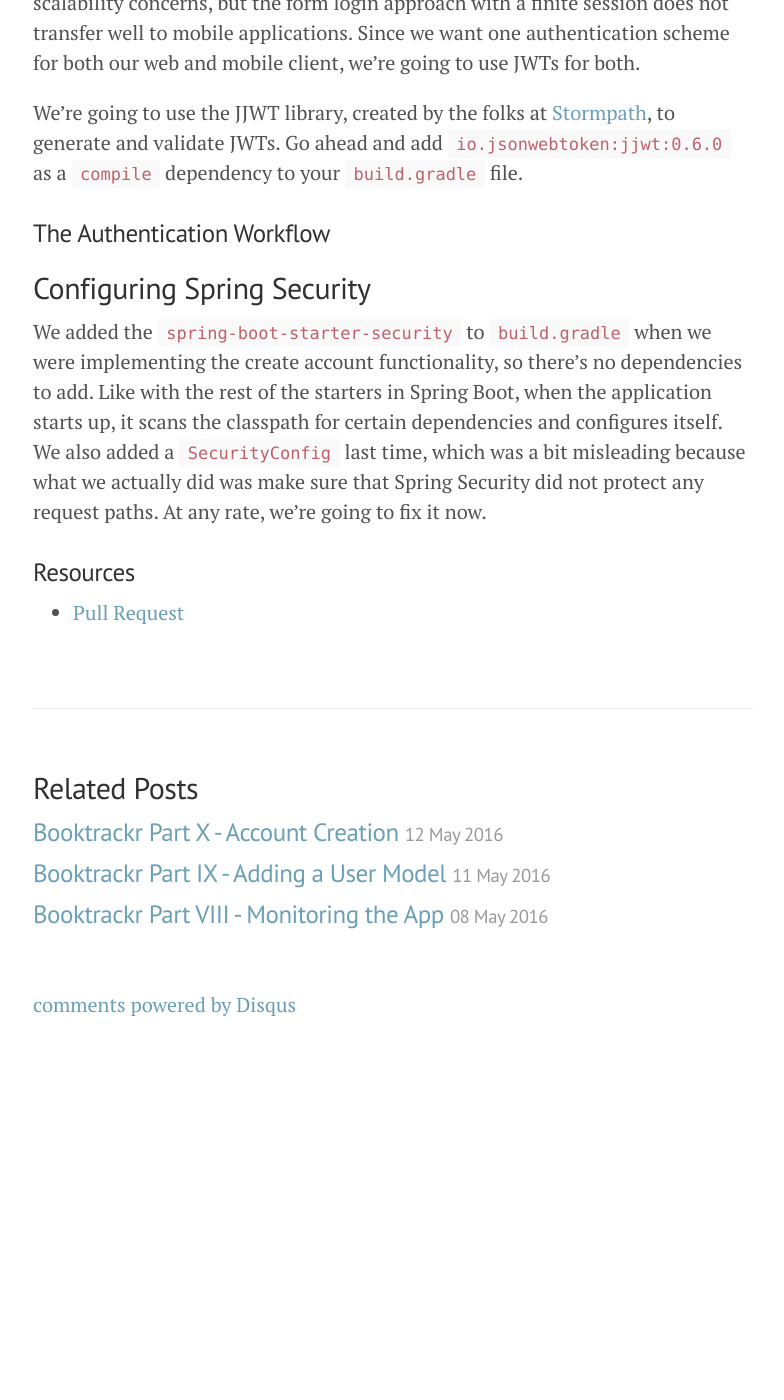
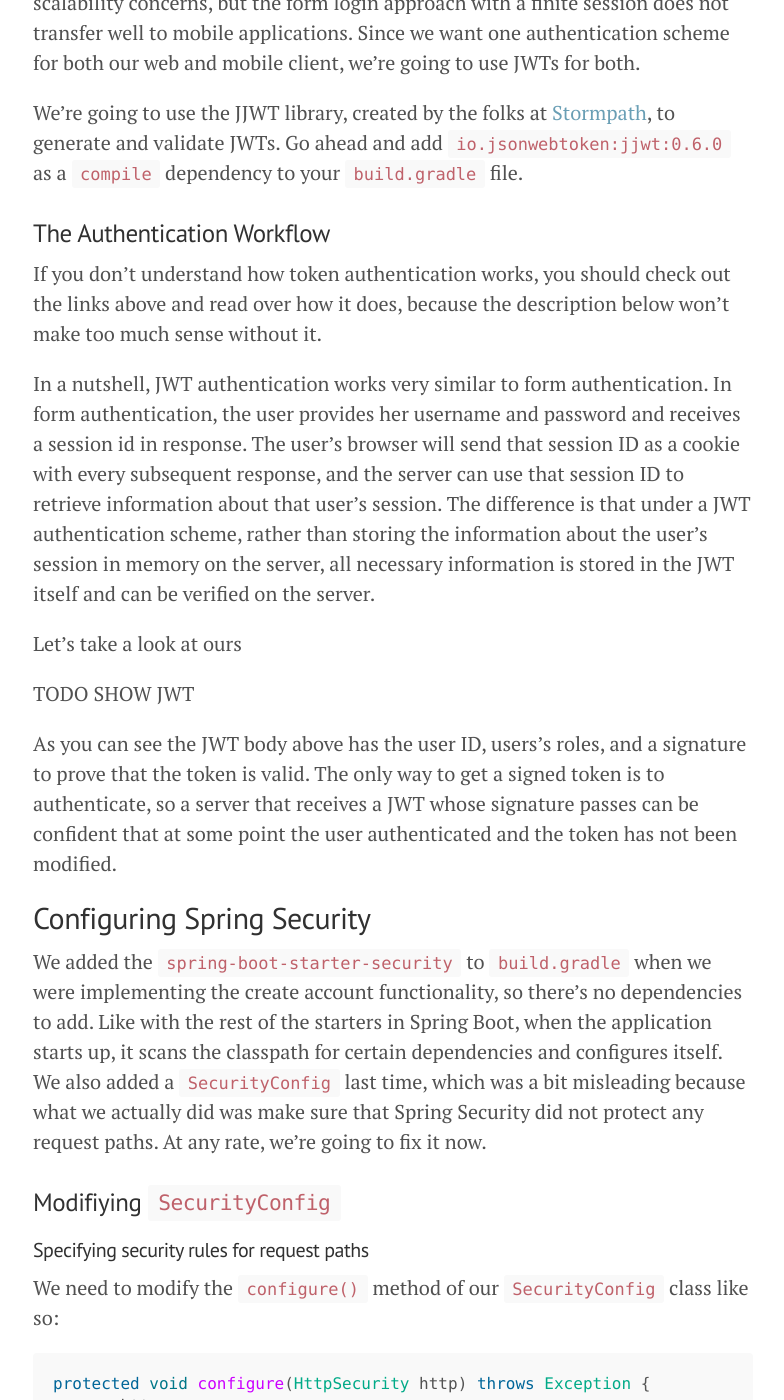
Before and after one commit to rpmartz/rpmartz.github.io, a Jekyll site: the page built from _posts/2016-05-13-booktrackr-part-11-security.md, in a window 1280 px wide and 1400 px high, scrolled down 833 px. Shown: the whole window, without its empty margins (247-1031 px from the left). Built offline with Jekyll 4.4.1, drawn with Linux system fonts in a browser that asks for light colours; nearby versions of some CDN libraries; comment, search, counter and statistics services are not loaded; before the commit the page ends 1853 px from its top, so only the background shows below that; some of the changed text lies outside the part shown.

Commit message:
more on part 11

````diff
--- a/_posts/2016-05-13-booktrackr-part-11-security.md
+++ b/_posts/2016-05-13-booktrackr-part-11-security.md
@@ -23,6 +23,16 @@ We're going to use the JJWT library, created by the folks at [Stormpath](https:/
 
 ### The Authentication Workflow
 
+If you don't understand how token authentication works, you should check out the links above and read over how it does, because the description below won't make too much sense without it.
+
+In a nutshell, JWT authentication works very similar to form authentication. In form authentication, the user provides her username and password and receives a session id in response. The user's browser will send that session ID as a cookie with every subsequent response, and the server can use that session ID to retrieve information about that user's session. The difference is that under a JWT authentication scheme, rather than storing the information about the user's session in memory on the server, all necessary information is stored in the JWT itself and can be verified on the server.
+
+Let's take a look at ours
+
+TODO SHOW JWT
+
+As you can see the JWT body above has the user ID, users's roles, and a signature to prove that the token is valid. The only way to get a signed token is to authenticate, so a server that receives a JWT whose signature passes can be confident that at some point the user authenticated and the token has not been modified.
+
 
 
 
@@ -30,7 +40,32 @@ We're going to use the JJWT library, created by the folks at [Stormpath](https:/
 
 We added the `spring-boot-starter-security` to `build.gradle` when we were implementing the create account functionality, so there's no dependencies to add. Like with the rest of the starters in Spring Boot, when the application starts up, it scans the classpath for certain dependencies and configures itself.  We also added a `SecurityConfig` last time, which was a bit misleading because what we actually did was make sure that Spring Security did not protect any request paths. At any rate, we're going to fix it now.
 
+### Modifiying `SecurityConfig`
 
+#### Specifying security rules for request paths
+
+We need to modify the `configure()` method of our `SecurityConfig` class like so:
+
+```java
+protected void configure(HttpSecurity http) throws Exception {
+       http
+               .csrf().disable()
+               .authorizeRequests()
+               // allow anonymous access access to Swagger docs
+               .antMatchers("/v2/api-docs", "/**/swagger-ui.html", "/webjars/**", "/swagger-resources/**").permitAll()
+               // anonymous users need to be able to log in
+               .antMatchers("/authenticate").permitAll()
+               // all other request paths are protected
+               .anyRequest().authenticated()
+               .and()
+               .logout()
+               .permitAll();
+   }
+```
+
+The comments above the method calls explain why each rule is there. In a nutshell, this series of chained method calls disables Spring security's default CSRF protection (JWTs solve the CSRF problem), tell Spring Security not to protect the URLs for our API docs or authentication, and to require authentication for all other request paths.
+
+#### Authenticating Users
 
 ### Resources
 
````
